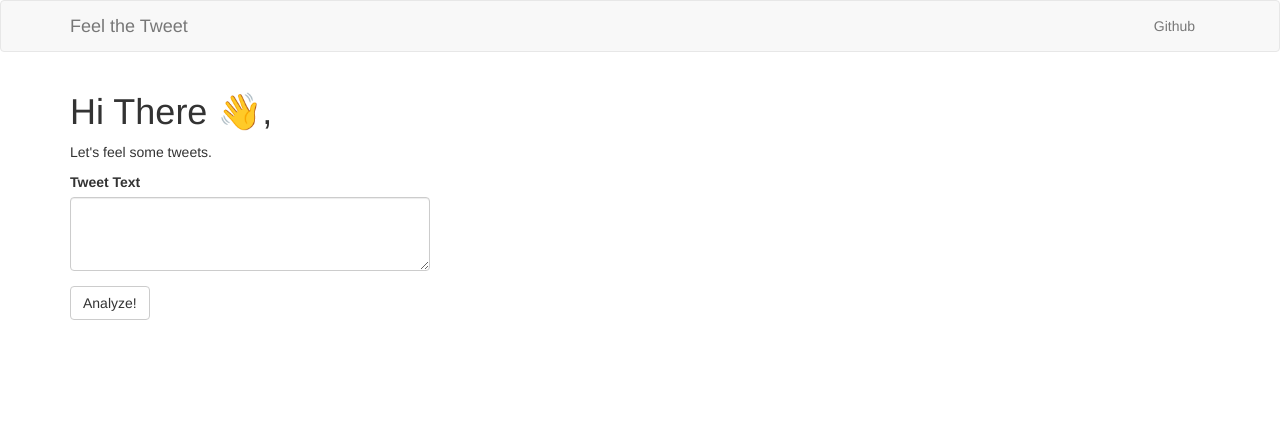
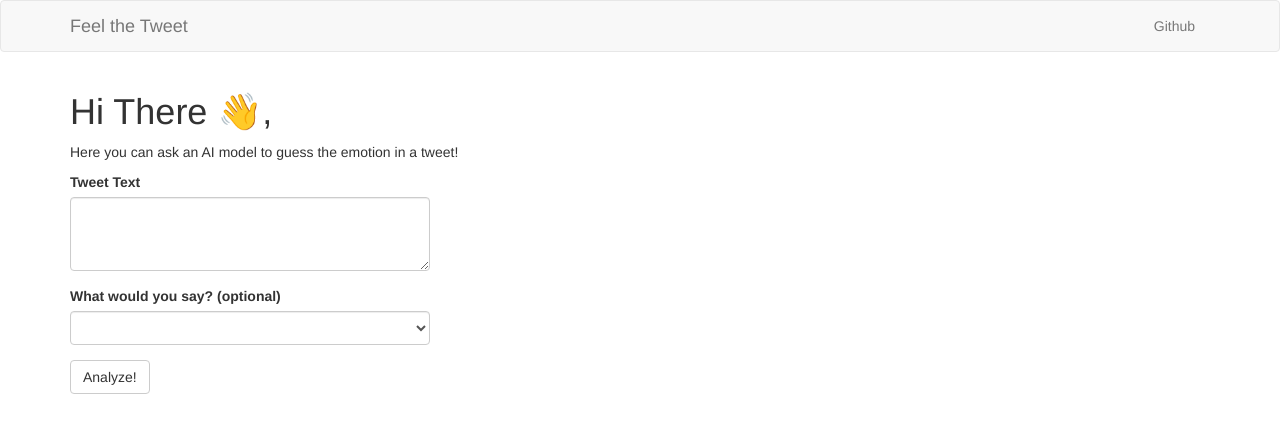
Before and after one commit to florianehmann/twitter-emotion-webapp, a Flask app: page / in a window 1280 px wide. Shown: the top 433 px of the page. Run offline with Flask 3, Linux system fonts and the light colour scheme; some libraries are stand-ins or nearby versions.

Commit message:
Add User Classification Field

```diff
--- a/app/base/forms.py
+++ b/app/base/forms.py
@@ -1,7 +1,7 @@
 """Forms of the base Module"""
 
 from flask_wtf import FlaskForm
-from wtforms import TextAreaField, SubmitField
+from wtforms import SelectField, SubmitField, TextAreaField
 from wtforms.validators import DataRequired, Length
 
 
@@ -14,4 +14,13 @@ class QueryForm(FlaskForm):
 
     tweet_text = TextAreaField(validators=[DataRequired(), Length(max=280, message=TWEET_TOO_LONG_MSG)],
                                render_kw={'maxlength': MAX_TWEET_LEN, 'rows': 3, 'cols': 100})
+    user_classification = SelectField(choices=[
+        ('None', ''),
+        ('sadness', 'Sadness'),
+        ('joy', 'Joy'),
+        ('love', 'Love'),
+        ('anger', 'Anger'),
+        ('fear', 'Fear'),
+        ('surprise', 'Surprise'),
+    ], label='What would you say? (optional)')
     submit = SubmitField('Analyze!')
--- a/app/base/routes.py
+++ b/app/base/routes.py
@@ -6,7 +6,7 @@ from app import db
 from app.base import bp
 from app.base.forms import QueryForm
 from app.inference import query_model, ModelLoadingException, ModelQueryException
-from app.models import UserRequest
+from app.models import EMOTION_INDEX, UserRequest
 
 
 @bp.route('/', methods=['GET', 'POST'])
@@ -32,12 +32,13 @@ def process_user_request(form, common_kwargs):
 
     render = None
     tweet_text = form.tweet_text.data
+    user_classification = form.user_classification.data
     user_ip = request.headers.get('<X-Forwarded-For>') or 'unavailable'
 
     try:
         classifications = query_model(tweet_text)
         log_user_request(tweet_text, user_ip)
-        store_request_in_database(tweet_text, user_ip)
+        store_request_in_database(tweet_text, user_ip, user_classification)
         render = render_result(tweet_text, classifications, common_kwargs)
 
     except ModelQueryException as e:
@@ -51,9 +52,10 @@ def process_user_request(form, common_kwargs):
     return render
 
 
-def store_request_in_database(tweet_text, user_ip):
+def store_request_in_database(tweet_text, user_ip, user_classification: str):
     # pylint: disable=missing-function-docstring
-    user_request = UserRequest(tweet_text=tweet_text, user_ip=user_ip)
+    class_index = EMOTION_INDEX[user_classification] if user_classification in EMOTION_INDEX else None
+    user_request = UserRequest(tweet_text=tweet_text, user_ip=user_ip, user_classification=class_index)
     db.session.add(user_request)
     db.session.commit()
 
--- a/app/templates/base/index.html
+++ b/app/templates/base/index.html
@@ -5,7 +5,7 @@
     <h1>Hi There 👋,</h1>
 
     <p>
-        Let's feel some tweets.
+        Here you can ask an AI model to guess the emotion in a tweet!
     </p>
 
     <div class="row">
@@ -22,7 +22,7 @@
                 The Tweet
             </p>
             <blockquote class="blockquote">
-                "{{ tweet }}"
+                {{ tweet }}
             </blockquote>
             <p>
                 was classified into the category <b>{{ emotion }}</b> with a confidence of <i>{{ confidence }}%</i>.
```
Also changed, not shown: app/models.py (+12 -0 lines), migrations/versions/fa63e5e4aaf0_user_classification.py (added, +32 -0 lines).
